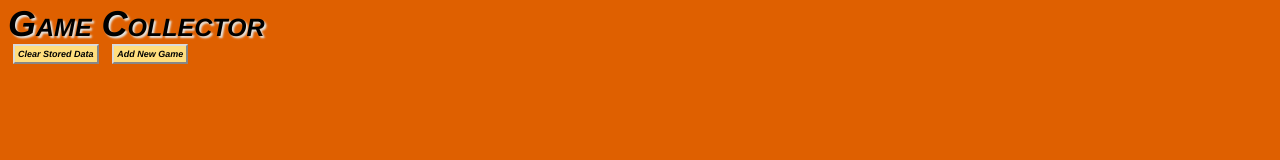
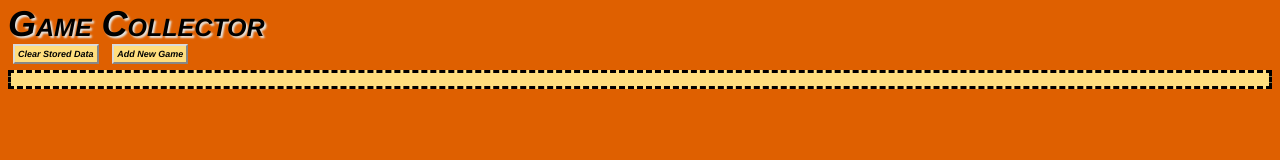
Before and after one commit to Ccarter79FSO/vfw-project, a plain HTML site: page additem.html in a window 1280 px wide. Both pictures are taken after a click on the link "Display Data". Drawn offline with Linux system fonts and the light colour scheme.

Commit message:
Week 2 project complete.

```diff
--- a/css/vfw_project1.css
+++ b/css/vfw_project1.css
@@ -1,3 +1,10 @@
+/*
+Christopher Carter
+VFW Project week 2
+Term 0112
+*/
+
+
 body {
 	font-size: 13px;
 	font-style: italic;
@@ -90,3 +97,11 @@ div {
 select {
 	margin-bottom: 3px;
 }
+
+div[id=items] {
+	border-width: 3px;
+	border-color: black;
+	border-style: dashed;
+	background-color: #ffde7e;
+	font-size: 13px;
+}
--- a/js/vfw_project1.js
+++ b/js/vfw_project1.js
@@ -1,3 +1,10 @@
+/*
+Christopher Carter
+VFW Project week 2
+Term 0112
+*/
+
+
 //Wait until the DOM is ready.
 window.addEventListener("DOMContentLoaded", function(){
 
@@ -59,6 +66,7 @@ window.addEventListener("DOMContentLoaded", function(){
 				$('clear').style.display = "inline";
 				$('displayLink').style.display = "none";
 				$('addNew').style.display = "inline";
+				$('addGameFieldset').style.display = "block";
 				break;
 			case "off":
 				$('gameForm').style.display = "block";
```
